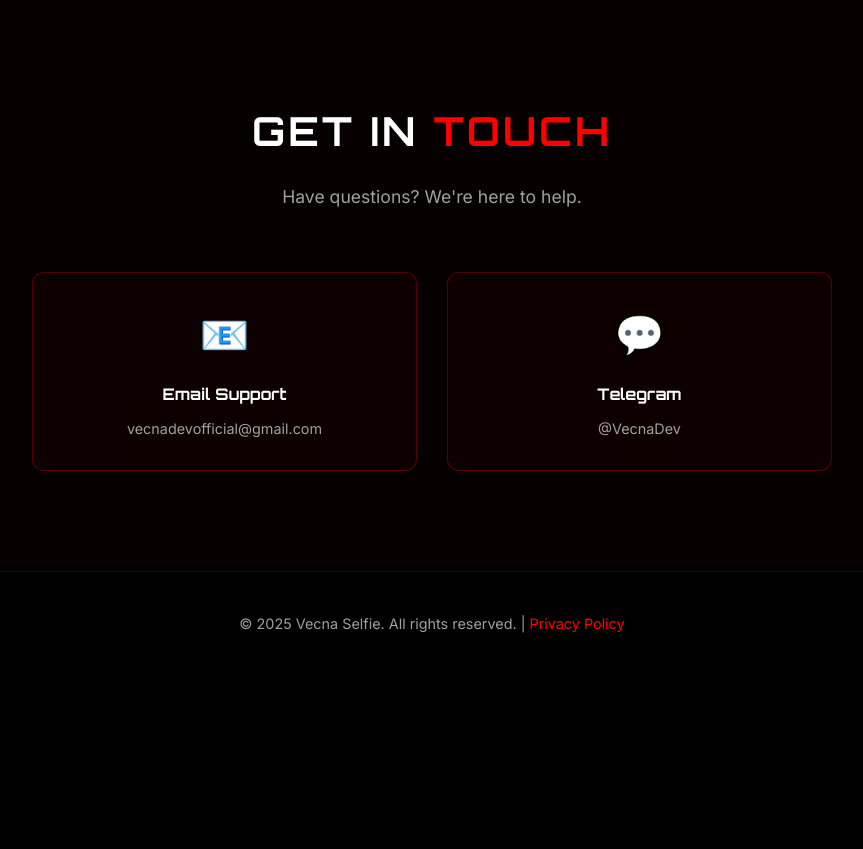
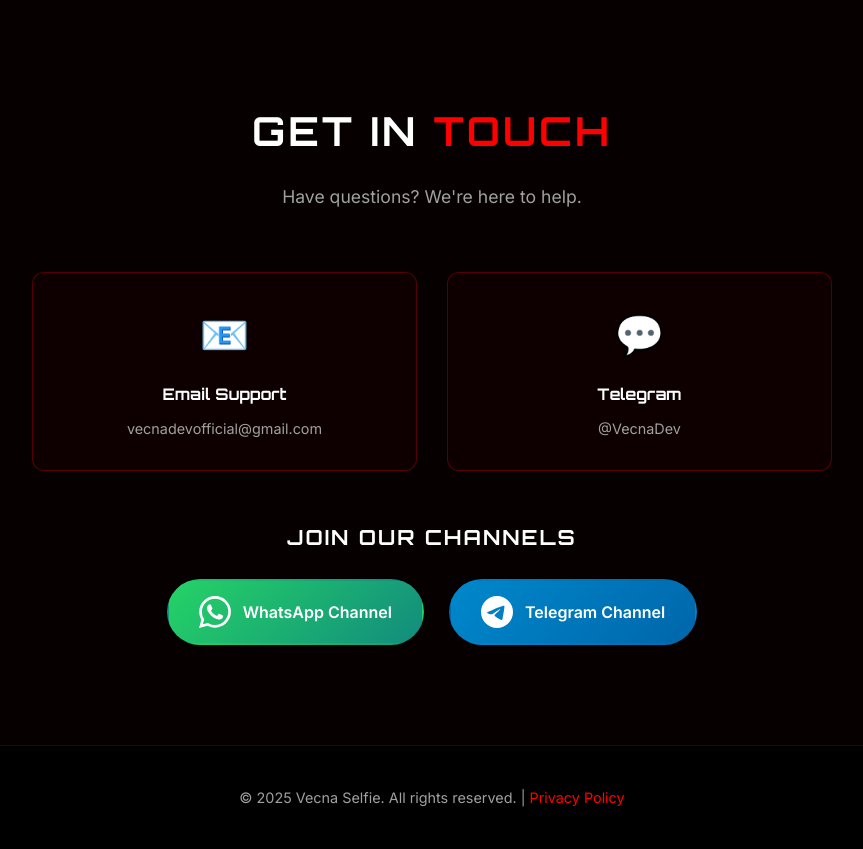
Before and after one commit to usamas9plus/vencaselfie, a Flask app: page / in a window 1280 px wide. Shown: the part 4808-5657 px from the top of the page, without its empty margins (208-1071 px from the left). Before the commit the page ends 5441 px from the top, so only its background shows below. Run offline with Flask 3, Linux system fonts and the light colour scheme.

Commit message:
Add WhatsApp and Telegram channel links with logos

```diff
--- a/static/styles.css
+++ b/static/styles.css
@@ -614,6 +614,67 @@
     font-size: 0.9em;
 }
 
+/* Channel Links */
+.channel-links {
+    margin-top: 50px;
+    text-align: center;
+}
+
+.channel-links h3 {
+    font-family: 'Orbitron', sans-serif;
+    color: #fff;
+    font-size: 1.3em;
+    margin-bottom: 25px;
+    text-transform: uppercase;
+    letter-spacing: 2px;
+}
+
+.channel-grid {
+    display: flex;
+    justify-content: center;
+    gap: 25px;
+    flex-wrap: wrap;
+}
+
+.channel-card {
+    display: flex;
+    align-items: center;
+    gap: 12px;
+    padding: 15px 30px;
+    border-radius: 50px;
+    text-decoration: none;
+    font-weight: 600;
+    font-size: 1em;
+    transition: all 0.3s ease;
+    border: 2px solid transparent;
+}
+
+.channel-card svg {
+    flex-shrink: 0;
+}
+
+.channel-card.whatsapp {
+    background: linear-gradient(135deg, #25D366 0%, #128C7E 100%);
+    color: #fff;
+}
+
+.channel-card.whatsapp:hover {
+    transform: translateY(-3px);
+    box-shadow: 0 10px 30px rgba(37, 211, 102, 0.4);
+    border-color: #25D366;
+}
+
+.channel-card.telegram {
+    background: linear-gradient(135deg, #0088cc 0%, #0066aa 100%);
+    color: #fff;
+}
+
+.channel-card.telegram:hover {
+    transform: translateY(-3px);
+    box-shadow: 0 10px 30px rgba(0, 136, 204, 0.4);
+    border-color: #0088cc;
+}
+
 /* Footer */
 footer {
     text-align: center;
--- a/templates/index.html
+++ b/templates/index.html
@@ -177,6 +177,28 @@
                     <p>@VecnaDev</p>
                 </a>
             </div>
+
+            <!-- Channel Links -->
+            <div class="channel-links">
+                <h3>Join Our Channels</h3>
+                <div class="channel-grid">
+                    <a href="https://whatsapp.com/channel/0029Vb7N2a511ulYeELEbO0S" target="_blank"
+                        class="channel-card whatsapp">
+                        <svg viewBox="0 0 24 24" fill="currentColor" width="32" height="32">
+                            <path
+                                d="M17.472 14.382c-.297-.149-1.758-.867-2.03-.967-.273-.099-.471-.148-.67.15-.197.297-.767.966-.94 1.164-.173.199-.347.223-.644.075-.297-.15-1.255-.463-2.39-1.475-.883-.788-1.48-1.761-1.653-2.059-.173-.297-.018-.458.13-.606.134-.133.298-.347.446-.52.149-.174.198-.298.298-.497.099-.198.05-.371-.025-.52-.075-.149-.669-1.612-.916-2.207-.242-.579-.487-.5-.669-.51-.173-.008-.371-.01-.57-.01-.198 0-.52.074-.792.372-.272.297-1.04 1.016-1.04 2.479 0 1.462 1.065 2.875 1.213 3.074.149.198 2.096 3.2 5.077 4.487.709.306 1.262.489 1.694.625.712.227 1.36.195 1.871.118.571-.085 1.758-.719 2.006-1.413.248-.694.248-1.289.173-1.413-.074-.124-.272-.198-.57-.347m-5.421 7.403h-.004a9.87 9.87 0 01-5.031-1.378l-.361-.214-3.741.982.998-3.648-.235-.374a9.86 9.86 0 01-1.51-5.26c.001-5.45 4.436-9.884 9.888-9.884 2.64 0 5.122 1.03 6.988 2.898a9.825 9.825 0 012.893 6.994c-.003 5.45-4.437 9.884-9.885 9.884m8.413-18.297A11.815 11.815 0 0012.05 0C5.495 0 .16 5.335.157 11.892c0 2.096.547 4.142 1.588 5.945L.057 24l6.305-1.654a11.882 11.882 0 005.683 1.448h.005c6.554 0 11.89-5.335 11.893-11.893a11.821 11.821 0 00-3.48-8.413z" />
+                        </svg>
+                        <span>WhatsApp Channel</span>
+                    </a>
+                    <a href="https://t.me/VecnaSelfie" target="_blank" class="channel-card telegram">
+                        <svg viewBox="0 0 24 24" fill="currentColor" width="32" height="32">
+                            <path
+                                d="M11.944 0A12 12 0 0 0 0 12a12 12 0 0 0 12 12 12 12 0 0 0 12-12A12 12 0 0 0 12 0a12 12 0 0 0-.056 0zm4.962 7.224c.1-.002.321.023.465.14a.506.506 0 0 1 .171.325c.016.093.036.306.02.472-.18 1.898-.962 6.502-1.36 8.627-.168.9-.499 1.201-.82 1.23-.696.065-1.225-.46-1.9-.902-1.056-.693-1.653-1.124-2.678-1.8-1.185-.78-.417-1.21.258-1.91.177-.184 3.247-2.977 3.307-3.23.007-.032.014-.15-.056-.212s-.174-.041-.249-.024c-.106.024-1.793 1.14-5.061 3.345-.48.33-.913.49-1.302.48-.428-.008-1.252-.241-1.865-.44-.752-.245-1.349-.374-1.297-.789.027-.216.325-.437.893-.663 3.498-1.524 5.83-2.529 6.998-3.014 3.332-1.386 4.025-1.627 4.476-1.635z" />
+                        </svg>
+                        <span>Telegram Channel</span>
+                    </a>
+                </div>
+            </div>
         </div>
     </section>
 
```
